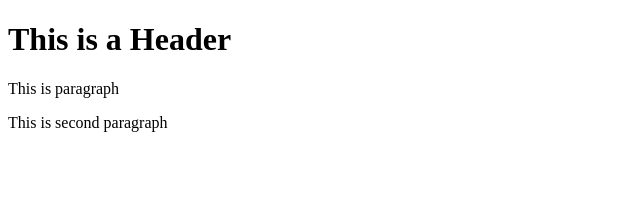
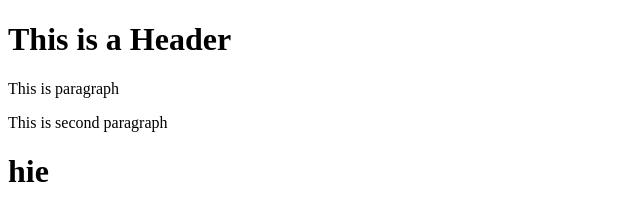
Before and after one commit to Sonaali17/git_test, a website: page index.html in a window 1280 px wide. Shown: the full height of the page, 0-640 px from the left. Drawn offline with Linux system fonts and the light colour scheme.

Commit message:
fourth commit

```diff
--- a/index.html
+++ b/index.html
@@ -6,6 +6,7 @@
         <h1>This is a Header</h1>
         <p>This is paragraph</p>
         <p>This is second paragraph</p>
+        <h1>hie</h1>
 
     </body>
 </html>
```
Also changed, not shown: package.json (added, +24 -0 lines), 2 other files.
